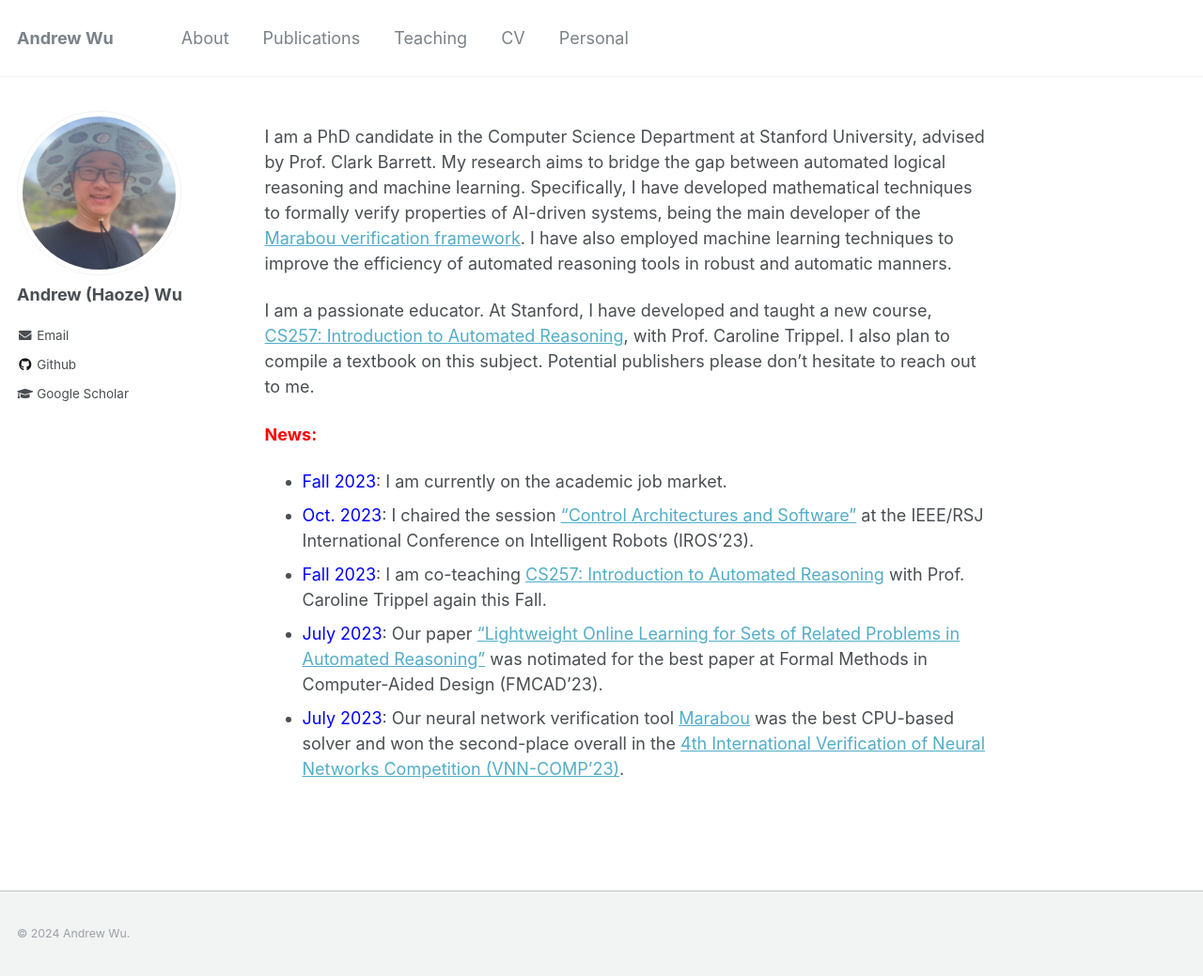
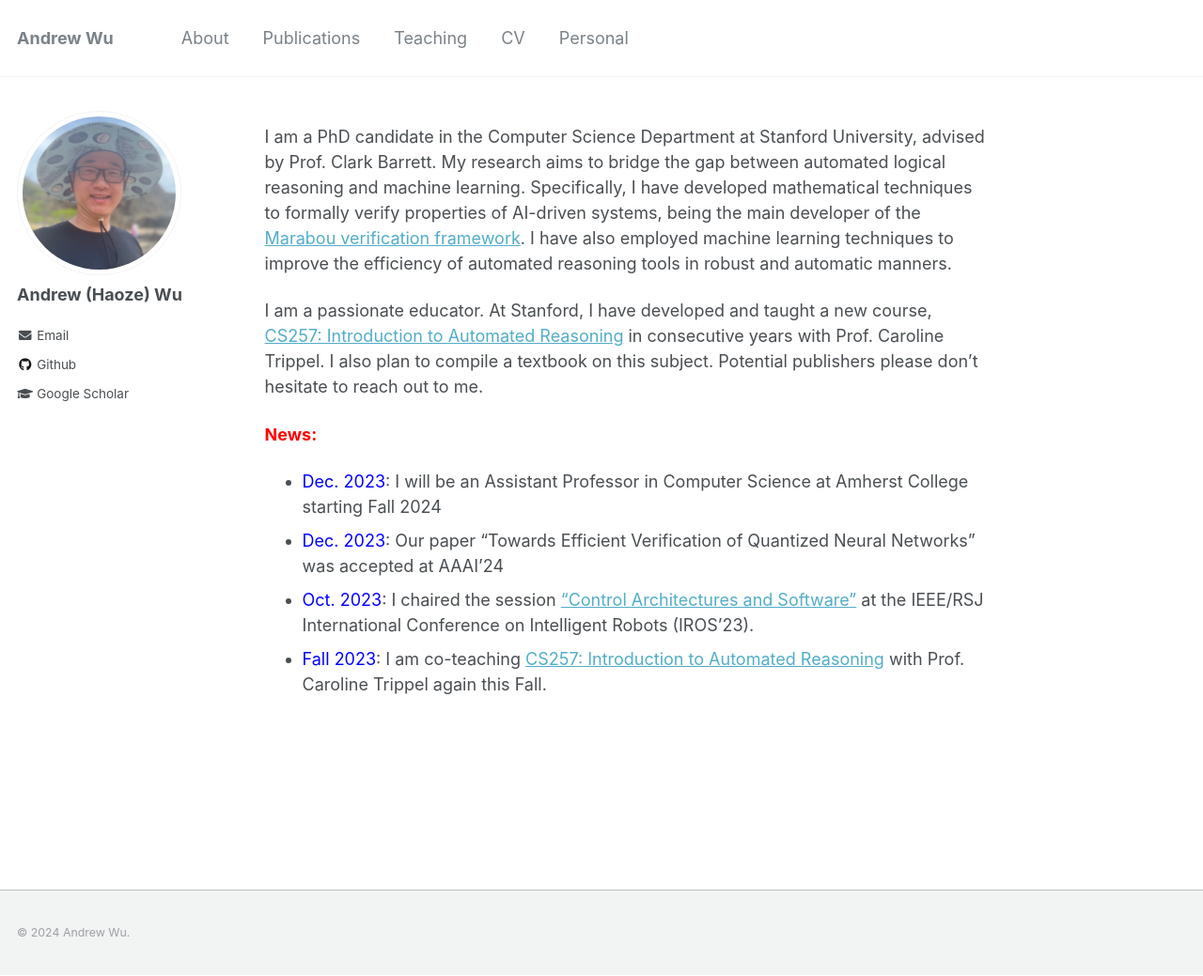
Before and after one commit to wu-haoze/wu-haoze.github.io, a Jekyll site: the page built from _pages/about.md, in a window 1280 px wide and 1039 px high. Shown: the whole window at 94% size. Built offline with Jekyll 4.4.1, drawn with Linux system fonts in a browser that asks for light colours.

Commit message:
Update about.md

```diff
--- a/_pages/about.md
+++ b/_pages/about.md
@@ -10,11 +10,10 @@ redirect_from:
 
 I am a PhD candidate in the Computer Science Department at Stanford University, advised by Prof. Clark Barrett. My research aims to bridge the gap between automated logical reasoning and machine learning. Specifically, I have developed mathematical techniques to formally verify properties of AI-driven systems, being the main developer of the [Marabou verification framework](https://github.com/NeuralNetworkVerification/Marabou){:target="_blank"}. I have also employed machine learning techniques to improve the efficiency of automated reasoning tools in robust and automatic manners.
 
-I am a passionate educator. At Stanford, I have developed and taught a new course, [CS257: Introduction to Automated Reasoning](http://web.stanford.edu/class/cs257/){:target="_blank"}, with Prof. Caroline Trippel. I also plan to compile a textbook on this subject. Potential publishers please don't hesitate to reach out to me.
+I am a passionate educator. At Stanford, I have developed and taught a new course, [CS257: Introduction to Automated Reasoning](http://web.stanford.edu/class/cs257/){:target="_blank"} in consecutive years with Prof. Caroline Trippel. I also plan to compile a textbook on this subject. Potential publishers please don't hesitate to reach out to me.
 
 <span style="color:red">**News:**</span>
-- <span style="color:blue">Fall 2023</span>: I am currently on the academic job market.
+- <span style="color:blue">Dec. 2023</span>: I will be an Assistant Professor in Computer Science at Amherst College starting Fall 2024
+- <span style="color:blue">Dec. 2023</span>: Our paper "Towards Efficient Verification of Quantized Neural Networks" was accepted at AAAI'24
 - <span style="color:blue">Oct. 2023</span>: I chaired the session ["Control Architectures and Software"](https://ras.papercept.net/conferences/conferences/IROS23/program/IROS23_ContentListWeb_3.html#tubt4){:target="_blank"} at the IEEE/RSJ International Conference on Intelligent Robots (IROS'23).
 - <span style="color:blue">Fall 2023</span>: I am co-teaching [CS257: Introduction to Automated Reasoning](http://web.stanford.edu/class/cs257/){:target="_blank"} with Prof. Caroline Trippel again this Fall.
-- <span style="color:blue">July 2023</span>: Our paper ["Lightweight Online Learning for Sets of Related Problems in Automated Reasoning"](https://arxiv.org/abs/2305.11087){:target="_blank"} was notimated for the best paper at Formal Methods in Computer-Aided Design (FMCAD'23).
-- <span style="color:blue">July 2023</span>: Our neural network verification tool [Marabou](https://github.com/NeuralNetworkVerification/Marabou){:target="_blank"} was the best CPU-based solver and won the second-place overall in the [4th International Verification of Neural Networks Competition (VNN-COMP'23)](https://sites.google.com/view/vnn2023){:target="_blank"}.
```
